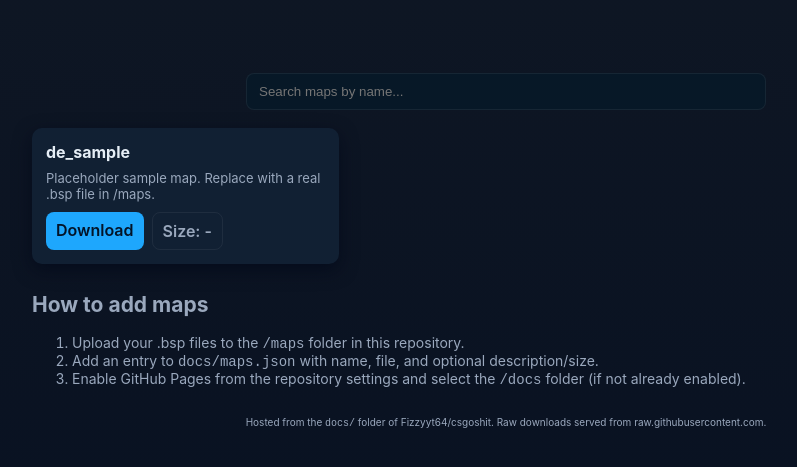
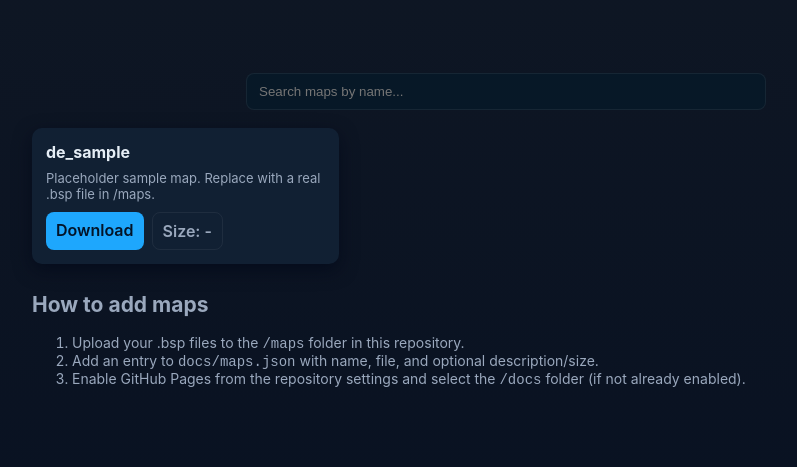
Before and after one commit to Fizzyyt64/csgoshit, a plain HTML site: page docs/index.html in a window 1280 px wide. Shown: the part 99-566 px from the top of the page, without its empty margins (134-931 px from the left). Drawn offline with Linux system fonts and the light colour scheme.

Commit message:
Remove footer from index.html
Removed footer section from the index.html file.

```diff
--- a/docs/index.html
+++ b/docs/index.html
@@ -29,9 +29,7 @@
     </section>
   </main>
 
-  <footer>
-    <small>Hosted from the <code>docs/</code> folder of Fizzyyt64/csgoshit. Raw downloads served from raw.githubusercontent.com.</small>
-  </footer>
+
 
   <script src="assets/app.js"></script>
 </body>
```
